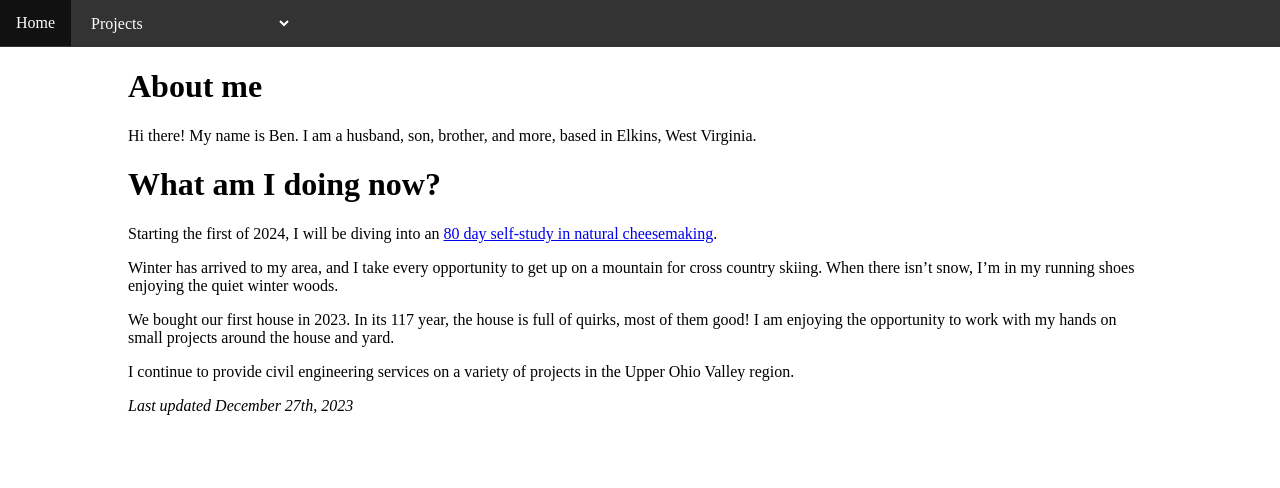
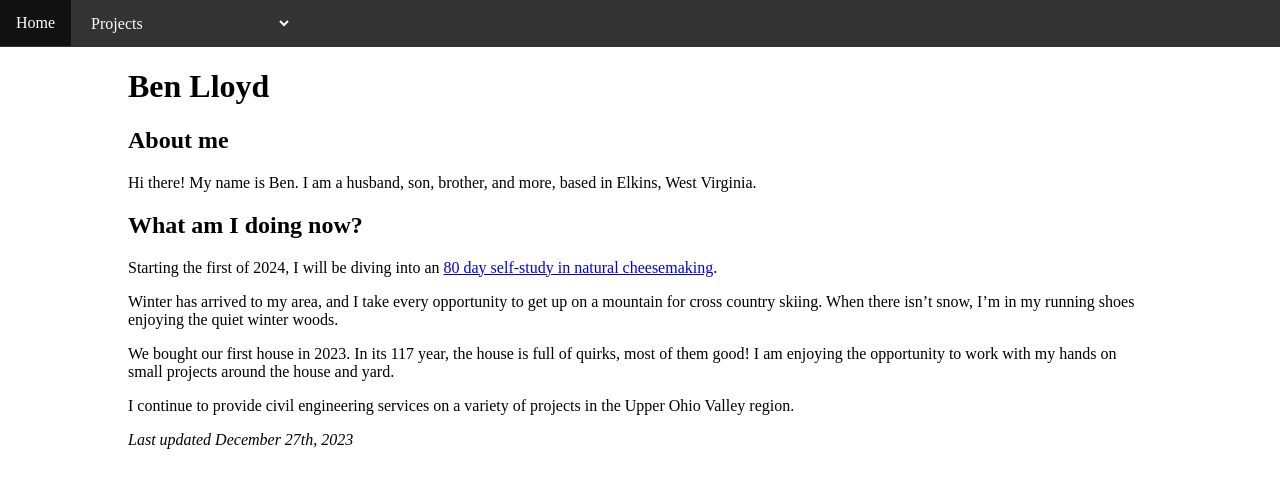
Before and after one commit to benlloyd1016/benlloyd1016.github.io, a Jekyll site: the page built from index.md, in a window 1280 px wide. Shown: the top 488 px of the page. Built offline with Jekyll 4.4.1, drawn with Linux system fonts in a browser that asks for light colours.

Commit message:
Routine update

```diff
--- a/index.md
+++ b/index.md
@@ -5,11 +5,13 @@
 layout: default
 ---
 
-# About me
+# Ben Lloyd
+
+## About me
 
 Hi there! My name is Ben. I am a husband, son, brother, and more, based in Elkins, West Virginia.
 
-# What am I doing now?
+## What am I doing now?
 
 Starting the first of 2024, I will be diving into an [80 day self-study in natural cheesemaking](/cheese.html).
 
```
